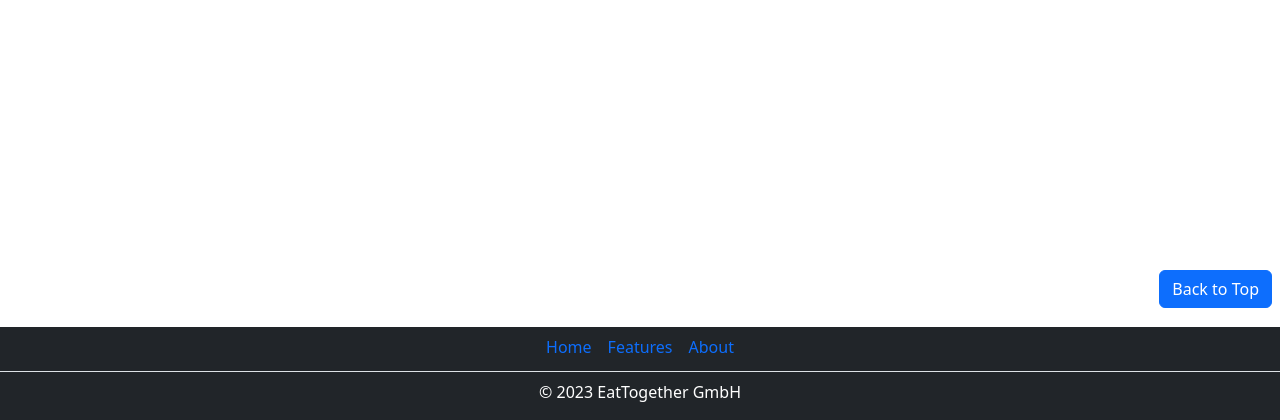
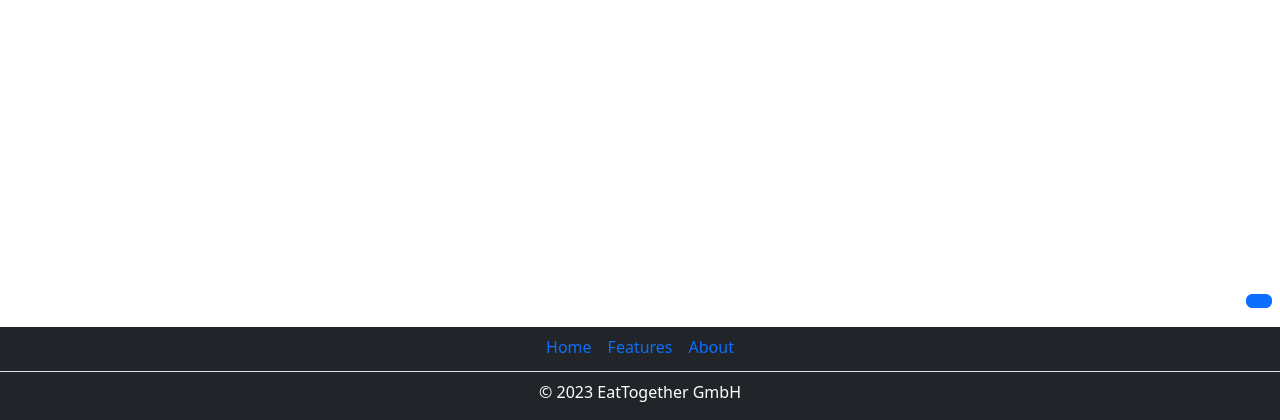
Before and after one commit to aidschbe/EatTogether, a PHP site: page /index.php in a window 1280 px wide. Shown: the part 380-800 px from the top of the page. Run offline with PHP 8.4, Linux system fonts and the light colour scheme; data that the repository does not hold is empty.

Commit message:
changed button from text to icon

```diff
--- a/components/backToTop.php
+++ b/components/backToTop.php
@@ -1,4 +1,4 @@
-<button class="btn btn-primary bottom-right" onclick="backToTop()">Back to Top</button>
+<button class="btn btn-primary bottom-right" onclick="backToTop()"><i class="bi bi-arrow-up-circle h2" ></i></button>
 
 <script>
     function backToTop() {
```
